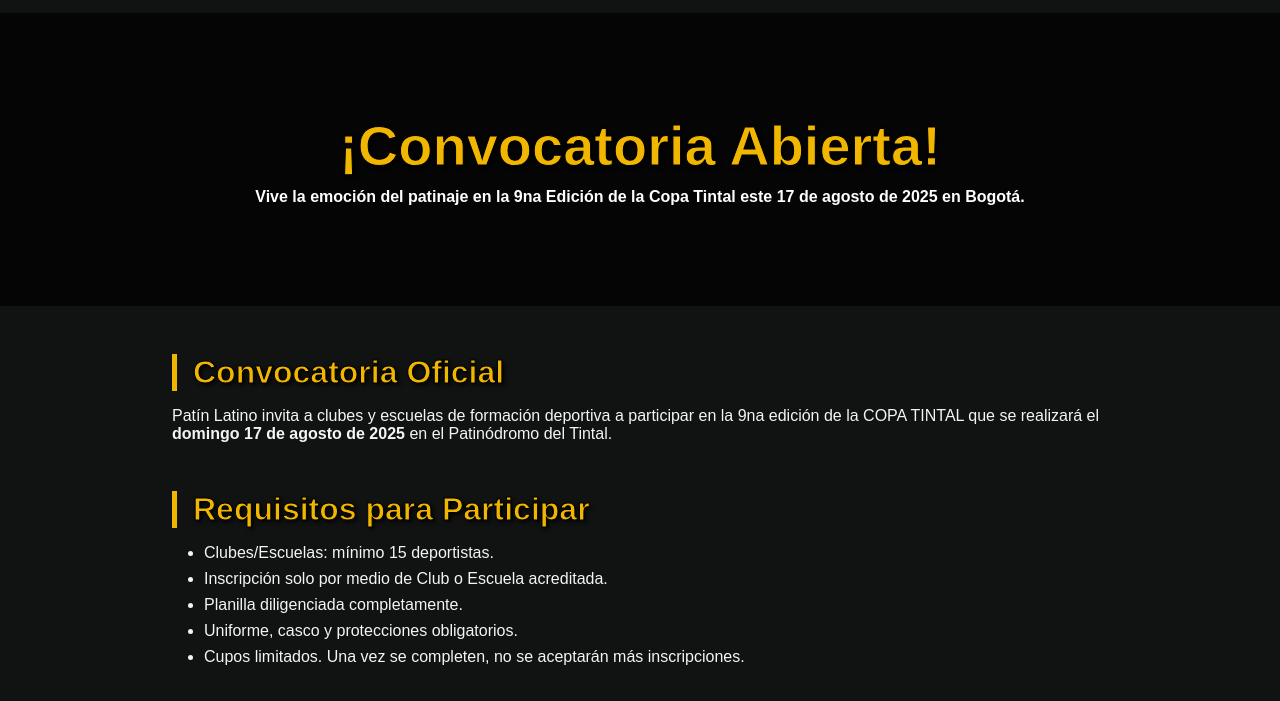
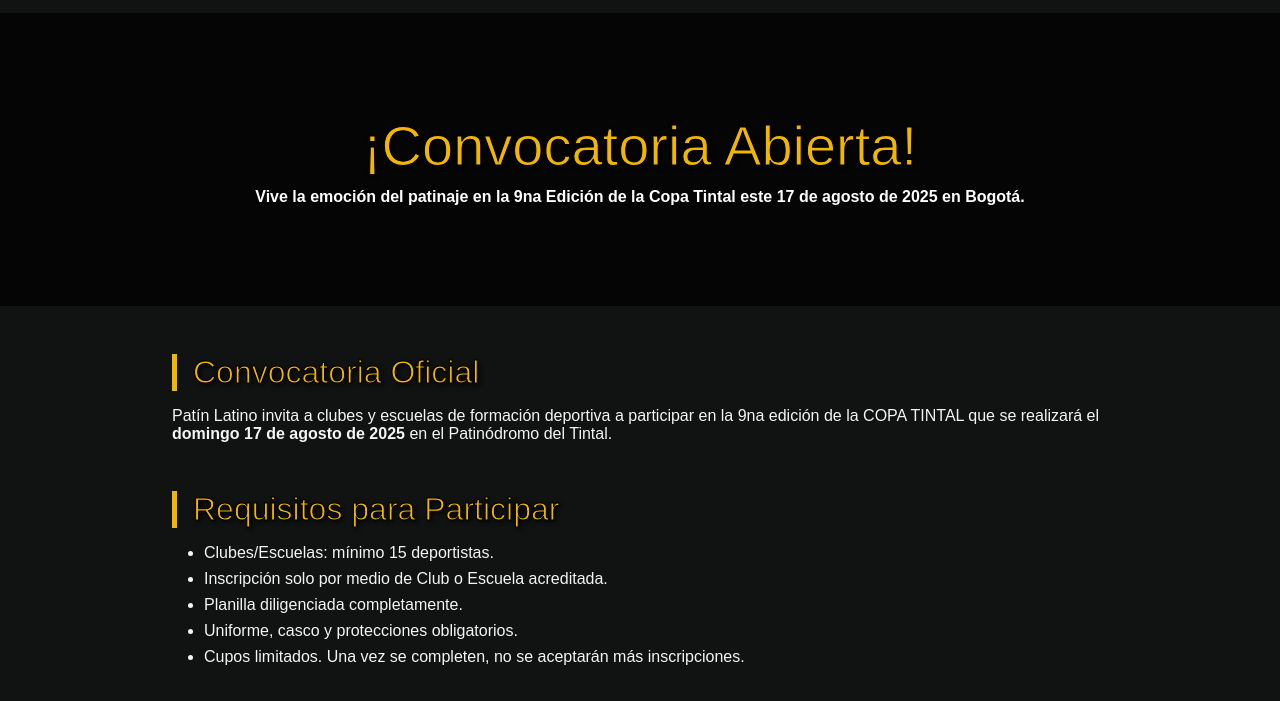
Before and after one commit to owen672/GREGORIO, a plain HTML site: page index.html in a window 1280 px wide. Shown: the part 99-800 px from the top of the page. Drawn offline with Linux system fonts and the light colour scheme.

Commit message:
Add files via upload

```diff
--- a/index.html
+++ b/index.html
@@ -33,6 +33,10 @@
       color: var(--blanco);
       background-blend-mode: darken;
       background-color: rgba(0,0,0,0.7);
+      font-family: 'Anton', sans-serif;
+      font-weight: bold;
+      text-shadow: none;
+      -webkit-text-stroke: 0;
     }
     .hero h1 {
       font-size: 3.5rem;
@@ -40,6 +44,8 @@
       margin-bottom: 1rem;
       text-shadow: 2px 2px 4px black;
       -webkit-text-stroke: 1px black;
+      font-family: 'Anton', sans-serif;
+      font-weight: normal;
     }
     .section {
       max-width: 1000px;
@@ -54,6 +60,8 @@
       font-size: 2rem;
       text-shadow: 2px 2px 4px black;
       -webkit-text-stroke: 1px black;
+      font-family: 'Anton', sans-serif;
+      font-weight: normal;
     }
     ul, ol {
       padding-left: 2rem;
@@ -108,7 +116,7 @@
 <body>
   <header style="display: flex; justify-content: space-between; align-items: center; padding: 1rem 2rem; background-color: #111212;">
     <img src="copa-removebg-preview.png" alt="Logo Copa Izquierda" style="height: 80px;">
-  <h1 style="color: #F0B600; font-size: 2rem; text-align: center;">9NA COPA TINTAL</h1>
+    <h1 style="color: #F0B600; font-size: 2rem; text-align: center; font-family: 'Anton', sans-serif;">9NA COPA TINTAL</h1>
     <img src="copa-removebg-preview.png" alt="Logo Copa Derecha" style="height: 80px;">
   </header>
 
@@ -120,16 +128,10 @@
     color: rgb(255, 255, 255);
     text-align: center;
     padding: 100px 20px;
-  font-weight: bold;
-  text-shadow: none;
-  -webkit-text-stroke: 0;
-  font-family: Arial, sans-serif;
   ">
-  <h1 style="margin: 0;">¡Convocatoria Abierta!</h1>
-  <p style="margin-top: 10px;">Vive la emoción del patinaje en la 9na Edición de la Copa Tintal este 17 de agosto de 2025 en Bogotá.</p>
+    <h1 style="margin: 0; font-family: 'Anton', sans-serif;">¡Convocatoria Abierta!</h1>
+    <p style="margin-top: 10px; font-family: Arial, sans-serif;">Vive la emoción del patinaje en la 9na Edición de la Copa Tintal este 17 de agosto de 2025 en Bogotá.</p>
   </section>
-
-
 
   <section class="section">
     <h2>Convocatoria Oficial</h2>
@@ -224,6 +226,8 @@
     <p style="margin-top: 1rem;">Escanea este código con tu celular para más información.</p>
   </div>
 </section>
+  </div>
+</section>
 
 <section id="galeria" style="padding: 20px; background-color: #292828;">
   <h2 style="text-align: center;">Galería de Fotos y Videos</h2>
```
Lines whose indentation alone changed are shown as unchanged.
